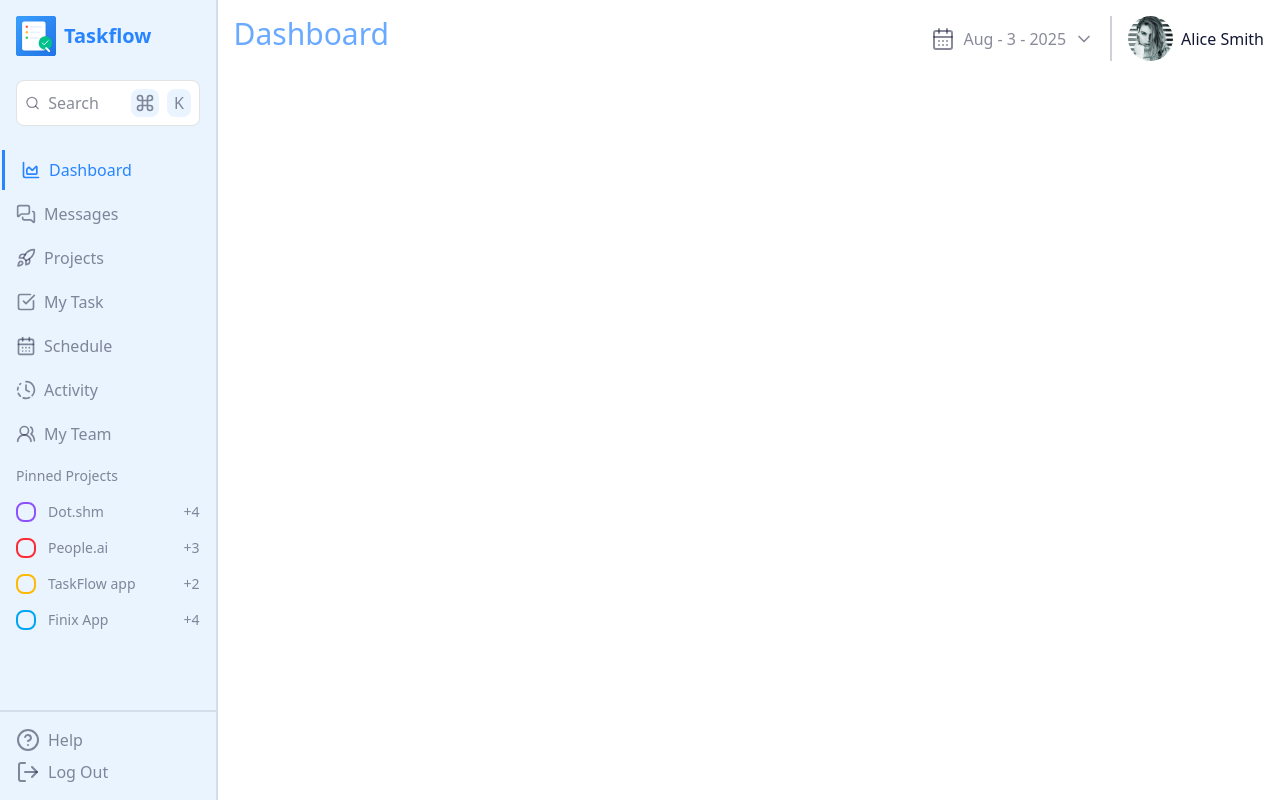
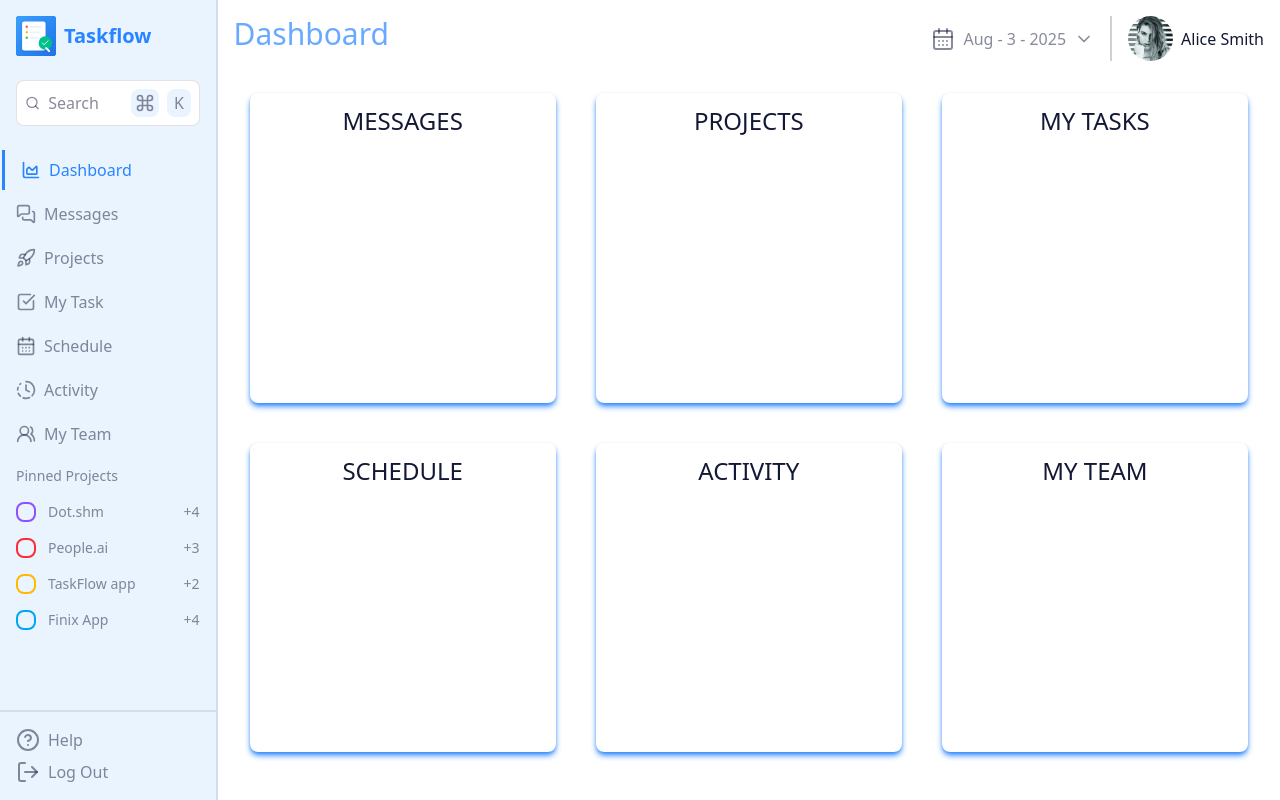
Before and after one commit to Kirill-Ant1511/task-flow, a Next.js app: page /dashboard in a window 1280 px wide. Built offline with nearby package versions, Linux system fonts and the light colour scheme.

Commit message:
Небольшие изменения и добавлнение supabase без функционала

```diff
--- a/package.json
+++ b/package.json
@@ -10,6 +10,7 @@
   },
   "dependencies": {
     "@reduxjs/toolkit": "^2.8.2",
+    "@supabase/supabase-js": "^2.55.0",
     "clsx": "^2.1.1",
     "date-fns": "^4.1.0",
     "lucide-react": "^0.534.0",
--- a/postcss.config.mjs
+++ b/postcss.config.mjs
@@ -1,5 +1,5 @@
 const config = {
-  plugins: ["@tailwindcss/postcss"],
-};
+	plugins: ['@tailwindcss/postcss']
+}
 
-export default config;
+export default config
--- a/src/app/dashboard/page.tsx
+++ b/src/app/dashboard/page.tsx
@@ -1,12 +1,54 @@
+import { Pages } from '@/configs/pages.config'
 import type { Metadata } from 'next'
+import Link from 'next/link'
 
 export const metadata: Metadata = {
 	title: 'Dashboard'
 }
 export default function Dashboard() {
 	return (
-		<div className='p-4 grid grid-cols-4 grid-rows-2 gap-3'>
-			{/*<MessagesCard />*/}
+		<div className='p-4 grid grid-cols-3 grid-rows-2 gap-10 items-center h-[90%]'>
+			<Link
+				href={Pages.MESSAGES}
+				className='p-3 rounded-lg shadow-md shadow-primary hover:bg-secondary flex flex-col items-center h-full'
+			>
+				<h1 className='text-2xl uppercase'>Messages</h1>
+			</Link>
+
+			<Link
+				href={Pages.PROJECTS}
+				className='p-3 rounded-lg shadow-md shadow-primary hover:bg-secondary flex flex-col items-center h-full'
+			>
+				<h1 className='text-2xl uppercase'>Projects</h1>
+			</Link>
+
+			<Link
+				href={Pages.TASKS}
+				className='p-3 rounded-lg shadow-md shadow-primary hover:bg-secondary flex flex-col items-center h-full'
+			>
+				<h1 className='text-2xl uppercase'>My Tasks</h1>
+			</Link>
+
+			<Link
+				href={Pages.SCHEDULE}
+				className='p-3 rounded-lg shadow-md shadow-primary hover:bg-secondary flex flex-col items-center h-full'
+			>
+				<h1 className='text-2xl uppercase'>Schedule</h1>
+			</Link>
+
+			<Link
+				href={Pages.ACTIVITY}
+				className='p-3 rounded-lg shadow-md shadow-primary hover:bg-secondary flex flex-col items-center h-full'
+			>
+				<h1 className='text-2xl uppercase'>Activity</h1>
+			</Link>
+
+			<Link
+				href={Pages.TEAM}
+				className='p-3 rounded-lg shadow-md shadow-primary hover:bg-secondary flex flex-col items-center h-full'
+			>
+				<h1 className='text-2xl uppercase'>My Team</h1>
+			</Link>
 		</div>
 	)
 }
--- a/src/components/Forms/CreateForm.tsx
+++ b/src/components/Forms/CreateForm.tsx
@@ -32,7 +32,6 @@ export function CreateForm() {
 			priority: priority as Priority
 		}
 		dispatch(createProject(newProject))
-		console.log(data)
 	}
 	return (
 		<form
--- a/src/components/elements/Projects/ProjectCard.tsx
+++ b/src/components/elements/Projects/ProjectCard.tsx
@@ -58,9 +58,7 @@ export function ProjectCard({ task }: Props) {
 				</div>
 			</div>
 
-			<div className='text-foreground/50 overflow-hidden text-nowrap'>
-				{task.description}
-			</div>
+			<div className='text-foreground/50 line-clamp-1'>{task.description}</div>
 			<div className='w-[90%] h-0.5 bg-secondary/50 self-center' />
 			<div className='flex justify-between items-center'>
 				<div className='flex -space-x-1.5'>
--- /dev/null
+++ b/src/supabase/connect.supabase.ts
@@ -0,0 +1,6 @@
+import { createClient } from '@supabase/supabase-js'
+
+const supabaseURL = 'https://wdylxsfwqkkggdmsogsw.supabase.co'
+const supabaseKey =
+	'eyJhbGciOiJIUzI1NiIsInR5cCI6IkpXVCJ9.eyJpc3MiOiJzdXBhYmFzZSIsInJlZiI6IndkeWx4c2Z3cWtrZ2dkbXNvZ3N3Iiwicm9sZSI6ImFub24iLCJpYXQiOjE3NTQ5OTMyODcsImV4cCI6MjA3MDU2OTI4N30.gvGOGAIHReMFJOGws5WboUxQMvx_4lIB_O358UVqyTY'
+export const supabase = createClient(supabaseURL, supabaseKey)
```
Also changed, not shown: 2 other files (tests, documents, lock files or other folders).
